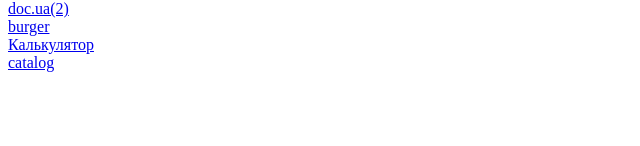
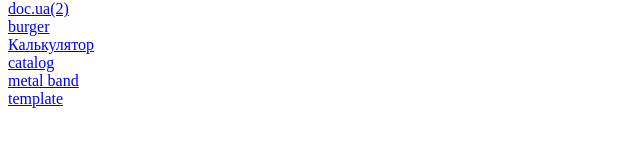
Before and after one commit to tarasstefanyuk/tarasstefanyuk.github.io, a plain HTML site: page index.html in a window 1280 px wide. Shown: the part 160-306 px from the top of the page, without its empty margins (0-640 px from the left). Drawn offline with Linux system fonts and the light colour scheme.

Commit message:
Update index.html

```diff
--- a/index.html
+++ b/index.html
@@ -22,5 +22,9 @@
 	<a href="calc/index.html">Калькулятор</a>
 	<br>
 	<a href="catalog/index.html">catalog</a>
+	<br>
+	<a href="task1/index.html">metal band</a>
+	<br>
+	<a href="template/index.html">template</a>
 </body>
 </html>
```
